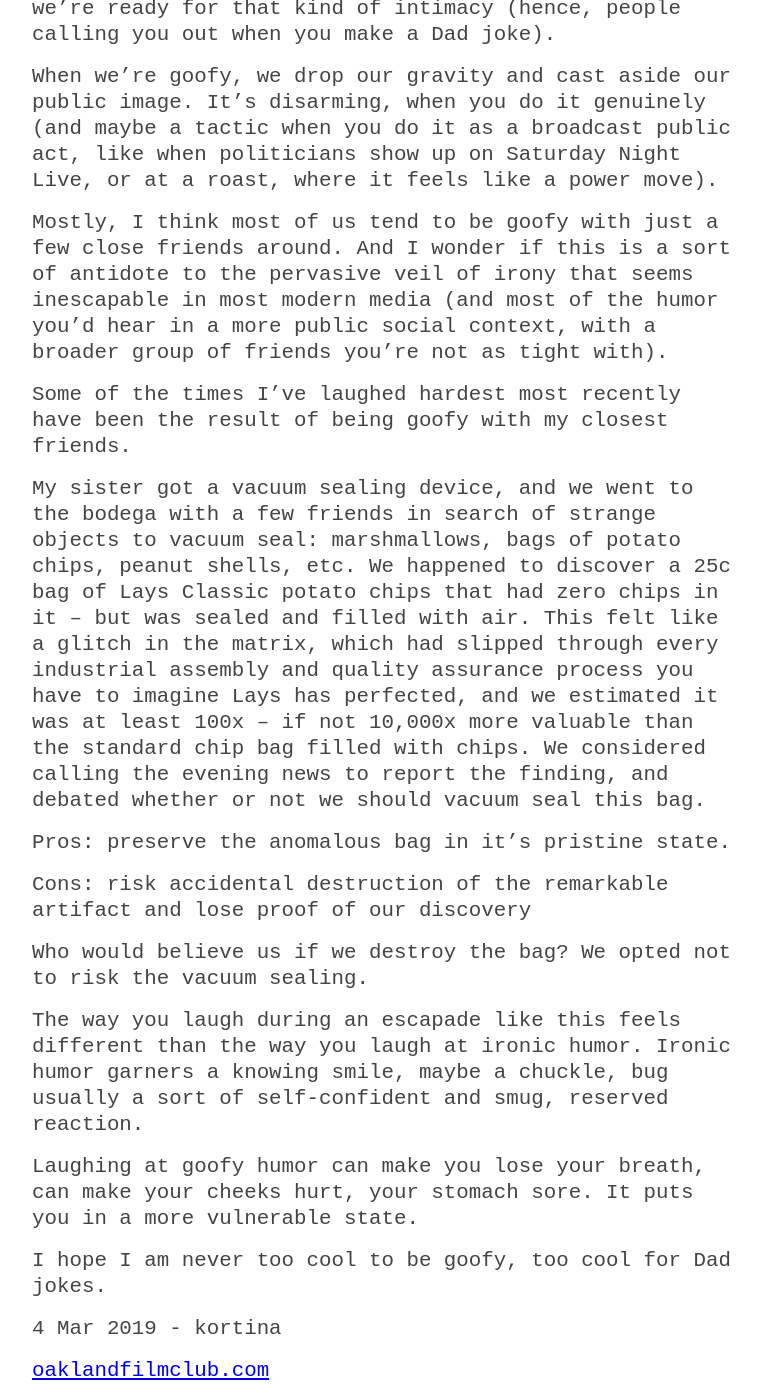
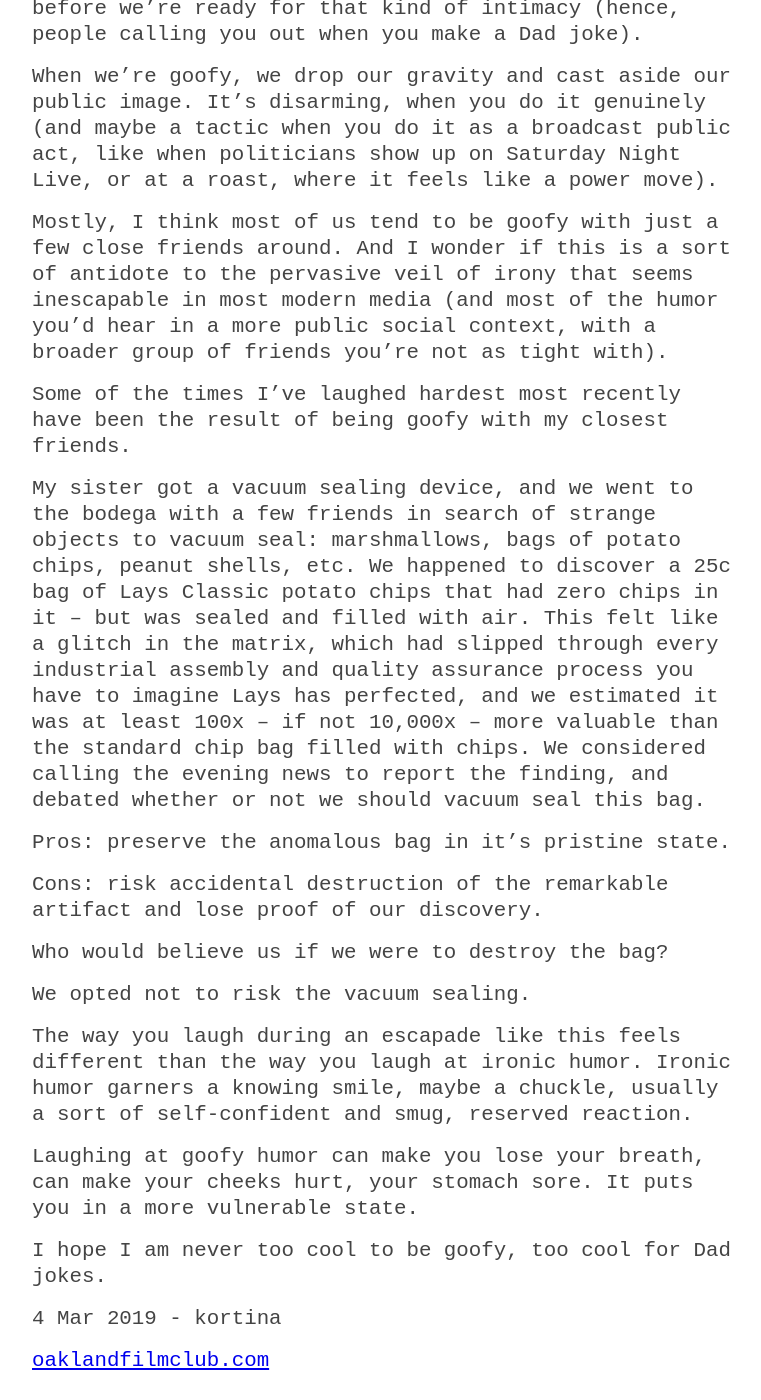
Before and after one commit to kortina/oakland-film-club-OLD, a Jekyll site: the page built from _posts/2019-03-04-film-club-16-paddleton.md, in a window 1280 px wide and 1400 px high, scrolled down 1939 px. Shown: the whole window, without its empty margins (258-1019 px from the left). Built offline with Jekyll 4.4.1, drawn with Linux system fonts in a browser that asks for light colours; some of the changed text lies outside the part shown.

Commit message:
fix typos

```diff
--- a/_posts/2019-03-04-film-club-16-paddleton.md
+++ b/_posts/2019-03-04-film-club-16-paddleton.md
@@ -21,7 +21,7 @@ accomplishments and ask, for these characters, "what is a life well lived?"
 
 ### Post
 
-A lot of people I know tell me that my jokes are usually "dad jokes." I have always kind of liked
+A lot of people I know tell me that my jokes are usually "Dad jokes." I have always kind of liked
 Dad jokes, but when people tell you this, they're usually doing it the way they would tell you
 there's a piece of spinach stuck in your teeth, as if you should be embarrassed about your sense of
 humor.
@@ -67,18 +66,20 @@ strange objects to vacuum seal: marshmallows, bags of potato chips, peanut shell
 to discover a 25c bag of Lays Classic potato chips that had zero chips in it -- but was sealed and
 filled with air. This felt like a glitch in the matrix, which had slipped through every industrial
 assembly and quality assurance process you have to imagine Lays has perfected, and we estimated it
-was at least 100x -- if not 10,000x more valuable than the standard chip bag filled with chips. We
+was at least 100x -- if not 10,000x -- more valuable than the standard chip bag filled with chips. We
 considered calling the evening news to report the finding, and debated whether or not we should
 vacuum seal this bag.
 
 Pros: preserve the anomalous bag in it's pristine state.
 
-Cons: risk accidental destruction of the remarkable artifact and lose proof of our discovery
+Cons: risk accidental destruction of the remarkable artifact and lose proof of our discovery.
 
-Who would believe us if we destroy the bag? We opted not to risk the vacuum sealing.
+Who would believe us if we were to destroy the bag?
+
+We opted not to risk the vacuum sealing.
 
 The way you laugh during an escapade like this feels different than the way you laugh at ironic
-humor. Ironic humor garners a knowing smile, maybe a chuckle, bug usually a sort of self-confident
+humor. Ironic humor garners a knowing smile, maybe a chuckle, usually a sort of self-confident
 and smug, reserved reaction.
 
 Laughing at goofy humor can make you lose your breath, can make your cheeks hurt, your stomach sore.
```
Also changed, not shown: other parts of _posts/2019-03-04-film-club-16-paddleton.md (+2 -3 lines).
